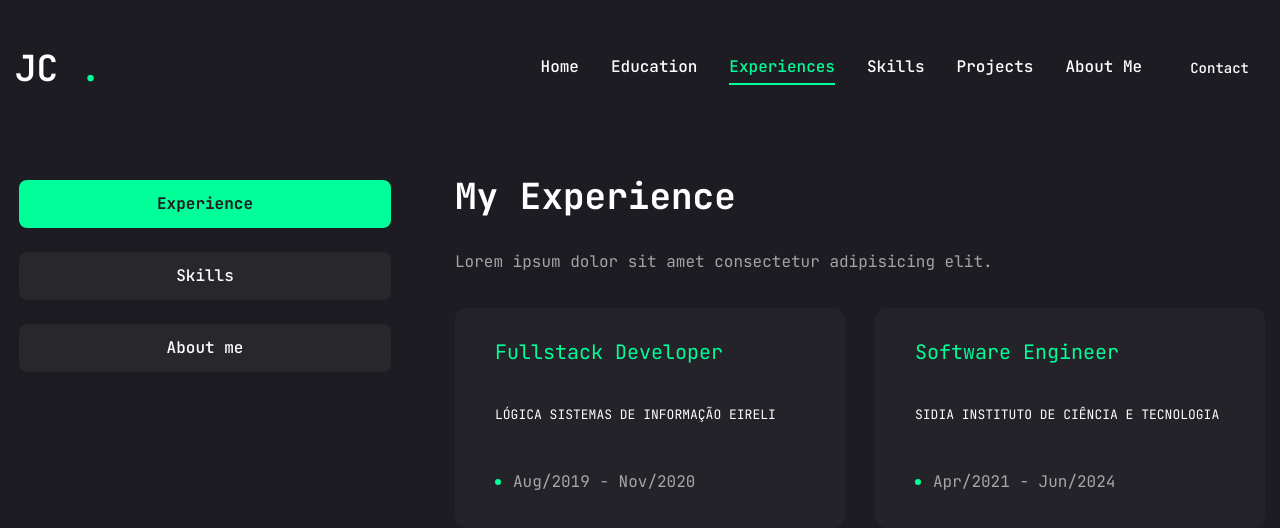
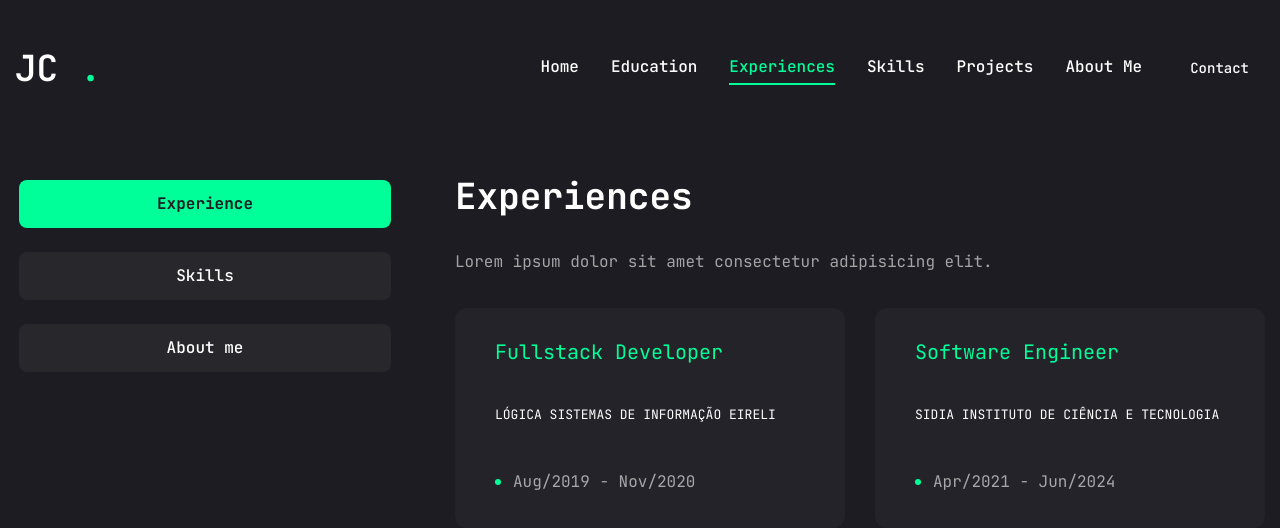
Before and after one commit to JeffersonCanuto/jefferson-portfolio, a Next.js app: page /experiences in a window 1280 px wide. Shown: the top 528 px of the page. Built offline with nearby package versions, Linux system fonts and the light colour scheme.

Commit message:
chore: remove react strict mode and change title in experiences page

```diff
--- a/next.config.mjs
+++ b/next.config.mjs
@@ -1,4 +1,6 @@
 /** @type {import('next').NextConfig} */
-const nextConfig = {};
+const nextConfig = {
+    reactStrictMode: false
+};
 
 export default nextConfig;
--- a/src/app/experiences/page.jsx
+++ b/src/app/experiences/page.jsx
@@ -9,10 +9,10 @@ import { Tooltip, TooltipContent, TooltipProvider, TooltipTrigger } from "@/comp
 import { ScrollArea } from "@/components/ui/scroll-area";
 import { motion } from "framer-motion";
 
-{/* Experience data*/}
+{/* Experience data */}
 const experience = {
     icon: "/assets/resume/badge.svg",
-    title: "My Experience",
+    title: "Experiences",
     description: "Lorem ipsum dolor sit amet consectetur adipisicing elit.",
     items: [
         {
```
